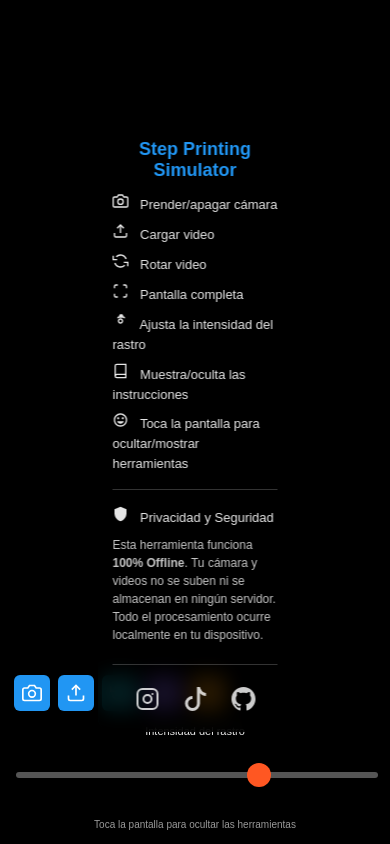
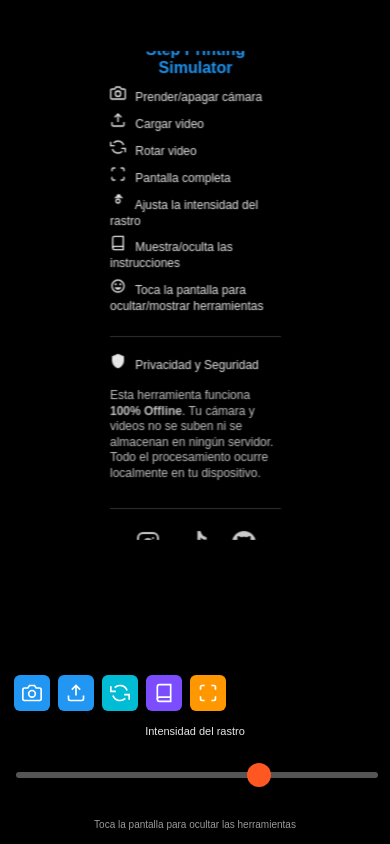
Before and after one commit to miguehm/web-step-printing, a website built with Vite: page index.html in a window 390 px wide. Built offline with nearby package versions, Linux system fonts and the light colour scheme; animation ran at ten frames a second.

Commit message:
fix: Ajustar panel de instrucciones - más ancho, menos alto y desplazado hacia arriba
Cambios principales:
- Mover panel de instrucciones de top:50% a top:35% (más hacia arriba)
- Aumentar ancho máximo de 90vw a 95vw
- Reducir altura máxima de 85vh a 50vh (menos alto)
- Esto asegura que no se solape con las herramientas en la parte inferior

Cambios en mobile (@media max-width:599px):
- Mover también a top:35% para consistencia
- Ajustar max-height a 55vh en mobile
- Mejorar padding y espaciado para pantallas pequeñas
- Usar flexbox para mejor distribución del contenido

Resultado: Las instrucciones ahora son más compactas, más ancho,
y posicionadas en la parte superior de la pantalla sin ocultarse
con las herramientas de control.

```diff
--- a/src/style.css
+++ b/src/style.css
@@ -200,7 +200,7 @@ input[type="file"]{
 /* PANEL DE INSTRUCCIONES */
 #instructionsPanel{
     position:fixed;
-   top:50%;
+    top:35%;
     left:50%;
     transform:translate(-50%, -50%);
     background:rgba(0,0,0,0.85);
@@ -210,8 +210,8 @@ input[type="file"]{
     z-index:100;
     padding:20px;
     border-radius:15px;
-   max-width:90vw;
-   max-height:90vh;
+    max-width:95vw;
+    max-height:50vh;
     overflow-y:auto;
     backdrop-filter:blur(10px);
 }
@@ -243,22 +243,39 @@ input[type="file"]{
 /* MOBILE FIRST */
 @media (max-width:599px){
     #instructionsPanel{
-     padding:15px;
-     max-width:95vw;
+      top:35%;
+      left:50%;
+      right:auto;
+      bottom:auto;
+      transform:translate(-50%, -50%);
+      padding:12px;
+      max-width:90vw;
+      max-height:55vh;
+      border-radius:12px;
+    }
+
+    .instructionsContent{
+      display:flex;
+      flex-direction:column;
+      height:100%;
     }
 
     .instructionsContent h1{
-     font-size:18px;
-     margin-bottom:12px;
+      font-size:16px;
+      margin-bottom:8px;
+      flex-shrink:0;
     }
 
     .instruction{
-     font-size:13px;
-     margin-bottom:8px;
+      font-size:12px;
+      margin-bottom:6px;
+      line-height:1.3;
+      flex-shrink:0;
     }
 
     .instructionTitle{
-     font-size:14px;
+      font-size:13px;
+      margin-right:6px;
     }
 }
 
```
Lines whose indentation alone changed are shown as unchanged.
